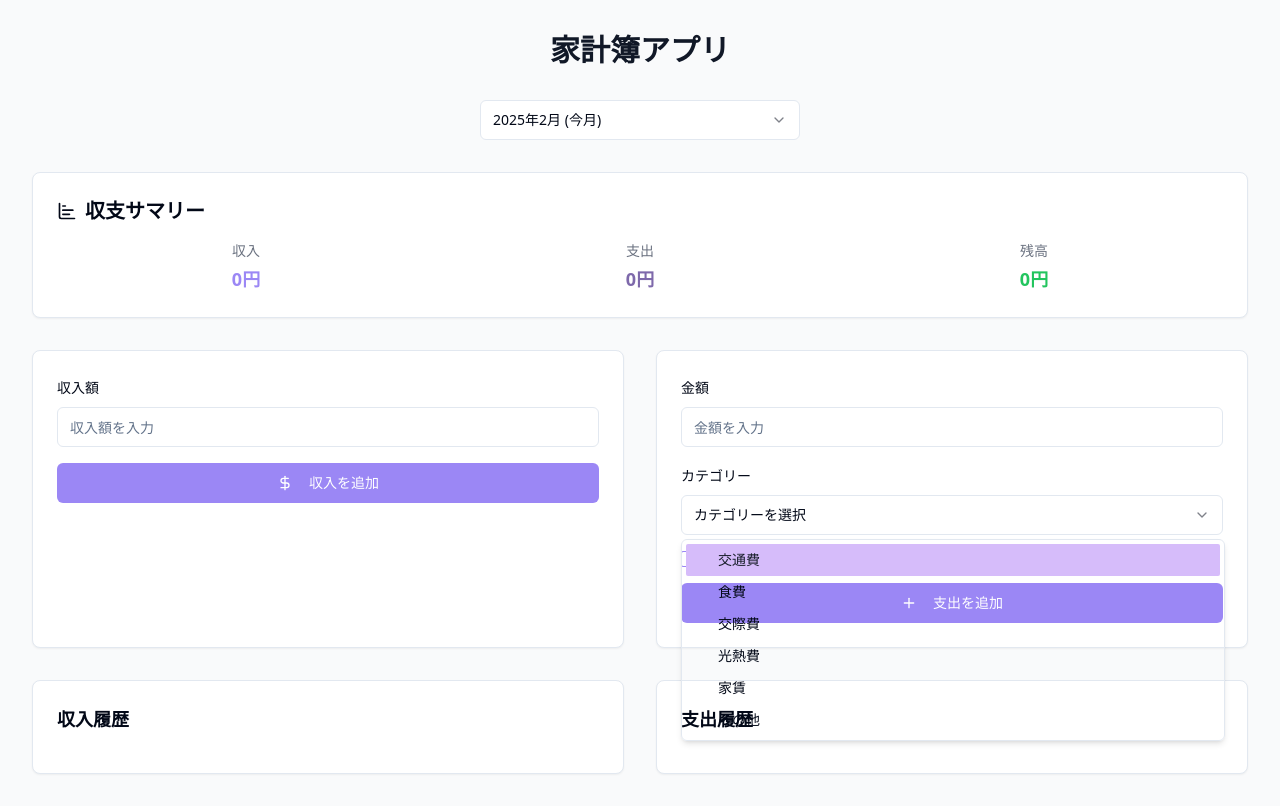
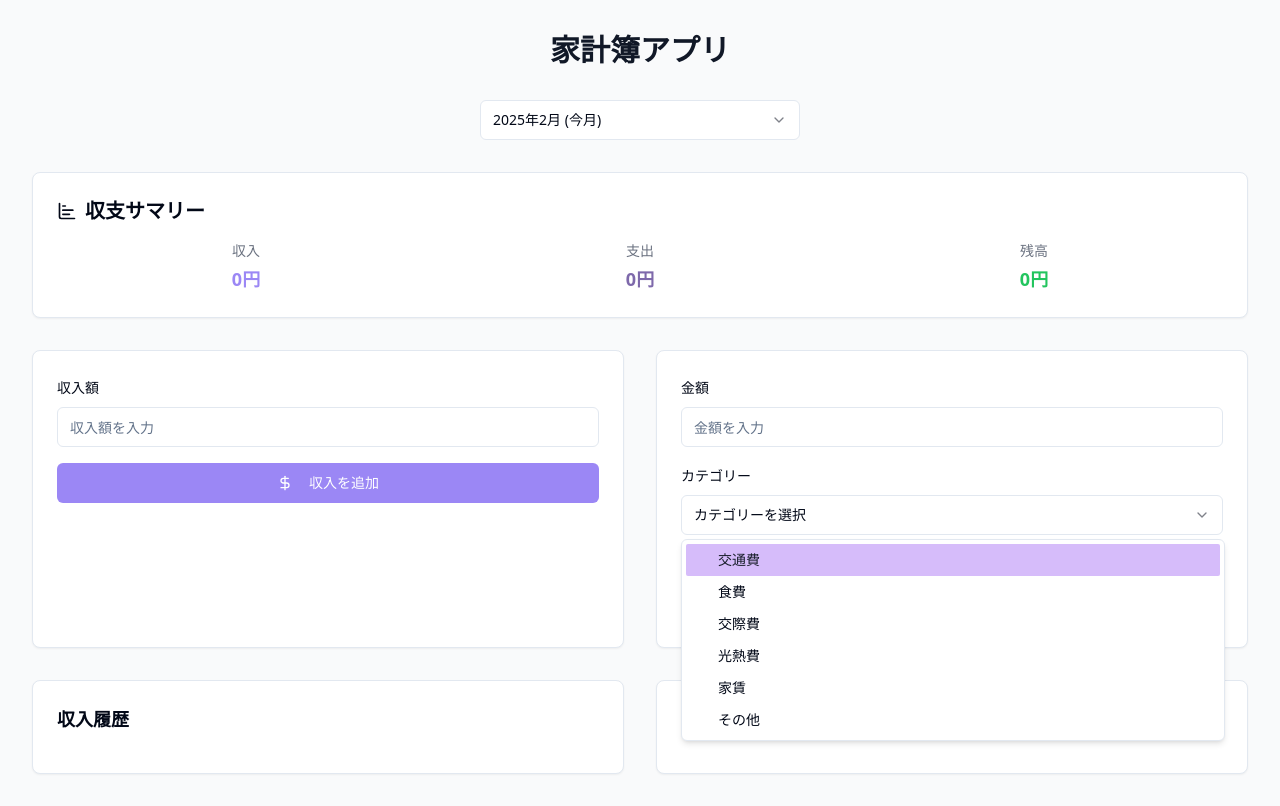
Before and after one commit to moamoamoko/happy-wallet-keeper, a React (Vite) app: page / in a window 1280 px wide. Both pictures are taken after a click on the button "カテゴリーを選択". Built offline with nearby package versions, Linux system fonts and the light colour scheme.

Commit message:
Fix code and UI issues
- Fix code to be compatible with GitHub.
- Prevent background from interfering with select options.

```diff
--- a/src/components/ui/select.tsx
+++ b/src/components/ui/select.tsx
@@ -1,3 +1,4 @@
+
 import * as React from "react"
 import * as SelectPrimitive from "@radix-ui/react-select"
 import { Check, ChevronDown, ChevronUp } from "lucide-react"
@@ -79,6 +80,10 @@ const SelectContent = React.forwardRef<
         className
       )}
       position={position}
+      style={{
+        backgroundColor: "white", // 白色の背景を追加
+        backdropFilter: "none", // 透明効果を無効化
+      }}
       {...props}
     >
       <SelectScrollUpButton />
```
